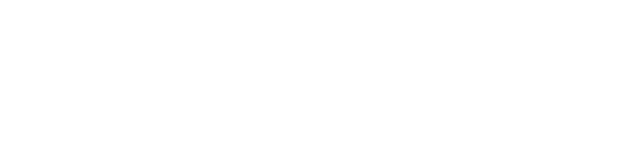
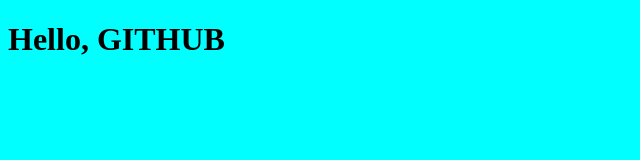
Before and after one commit to Ripi108/Test, a plain HTML site: page index.html in a window 1280 px wide. Shown: the whole page, without its empty margins (0-640 px from the left). Drawn offline with Linux system fonts and the light colour scheme.

Commit message:
crate style.css

```diff
--- /dev/null
+++ b/css/style.css
@@ -0,0 +1,3 @@
+body{
+    background-color: aqua;
+}
--- a/index.html
+++ b/index.html
@@ -5,8 +5,9 @@
     <meta http-equiv="X-UA-Compatible" content="IE=edge">
     <meta name="viewport" content="width=device-width, initial-scale=1.0">
     <title>Document</title>
+    <link rel="stylesheet" href="css/style.css">
 </head>
 <body>
-
+    <h1>Hello, GITHUB</h1>
 </body>
 </html>
```
